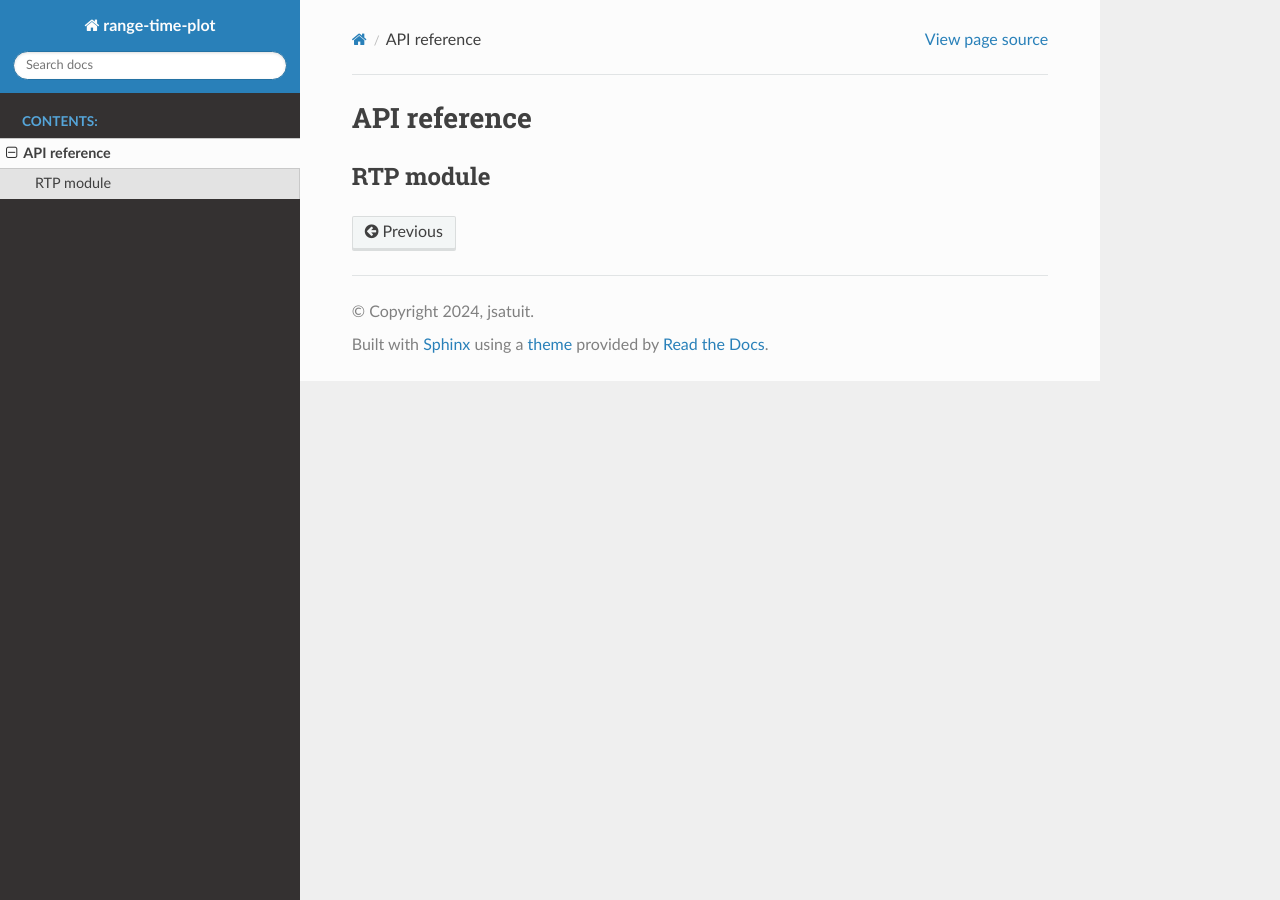
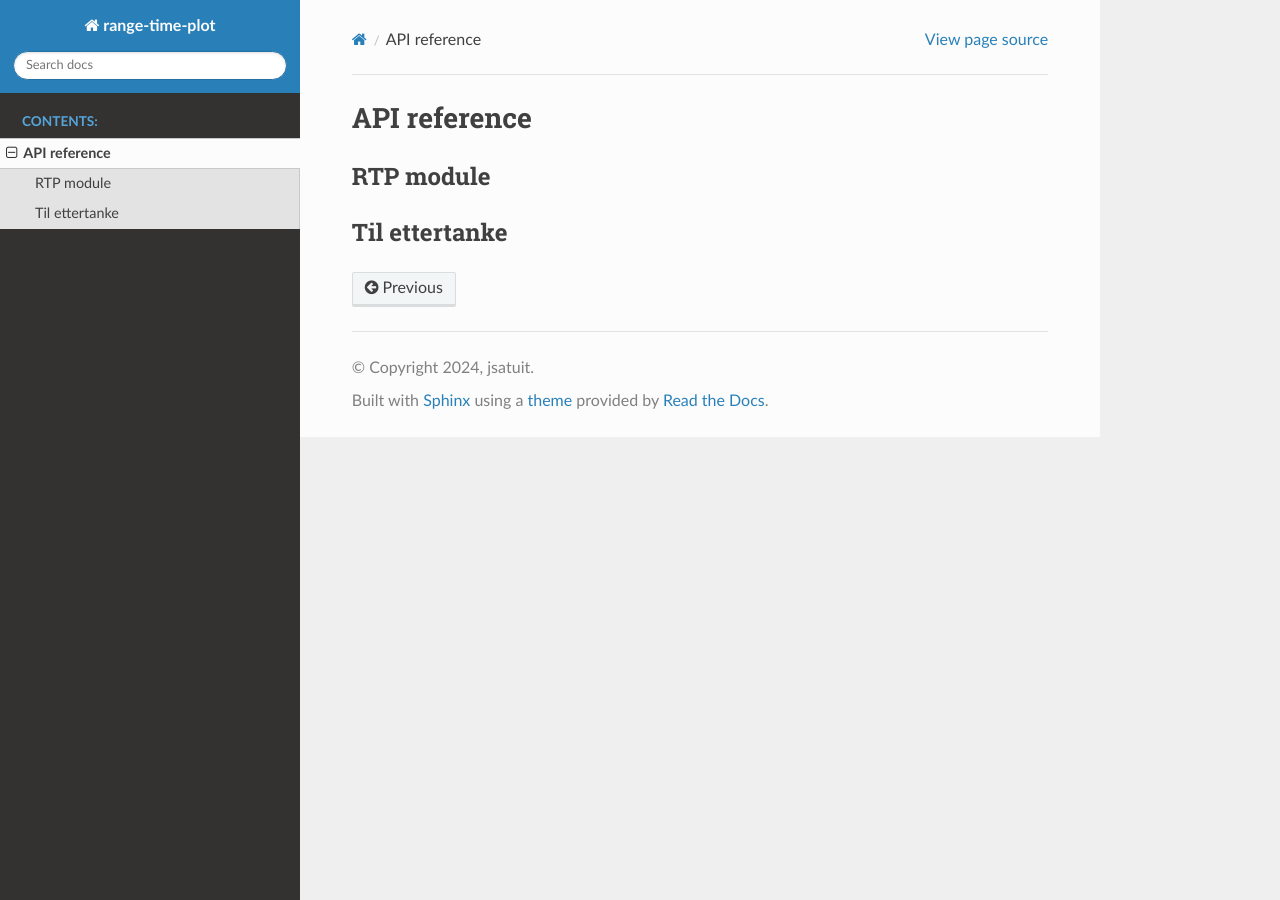
Before and after one commit to jsatuit/range-time-plot, a Sphinx documentation site: the page built from doc/source/api.md, in a window 1280 px wide. Built offline with Sphinx 7.4.7 and the Read the Docs theme 2.0.0, drawn with Linux system fonts in a browser that asks for light colours.

Commit message:
Add random sentence to api.md to test github actions

```diff
--- a/doc/source/api.md
+++ b/doc/source/api.md
@@ -1,3 +1,5 @@
 # API reference
 
 ## RTP module
+
+## Til ettertanke
```
